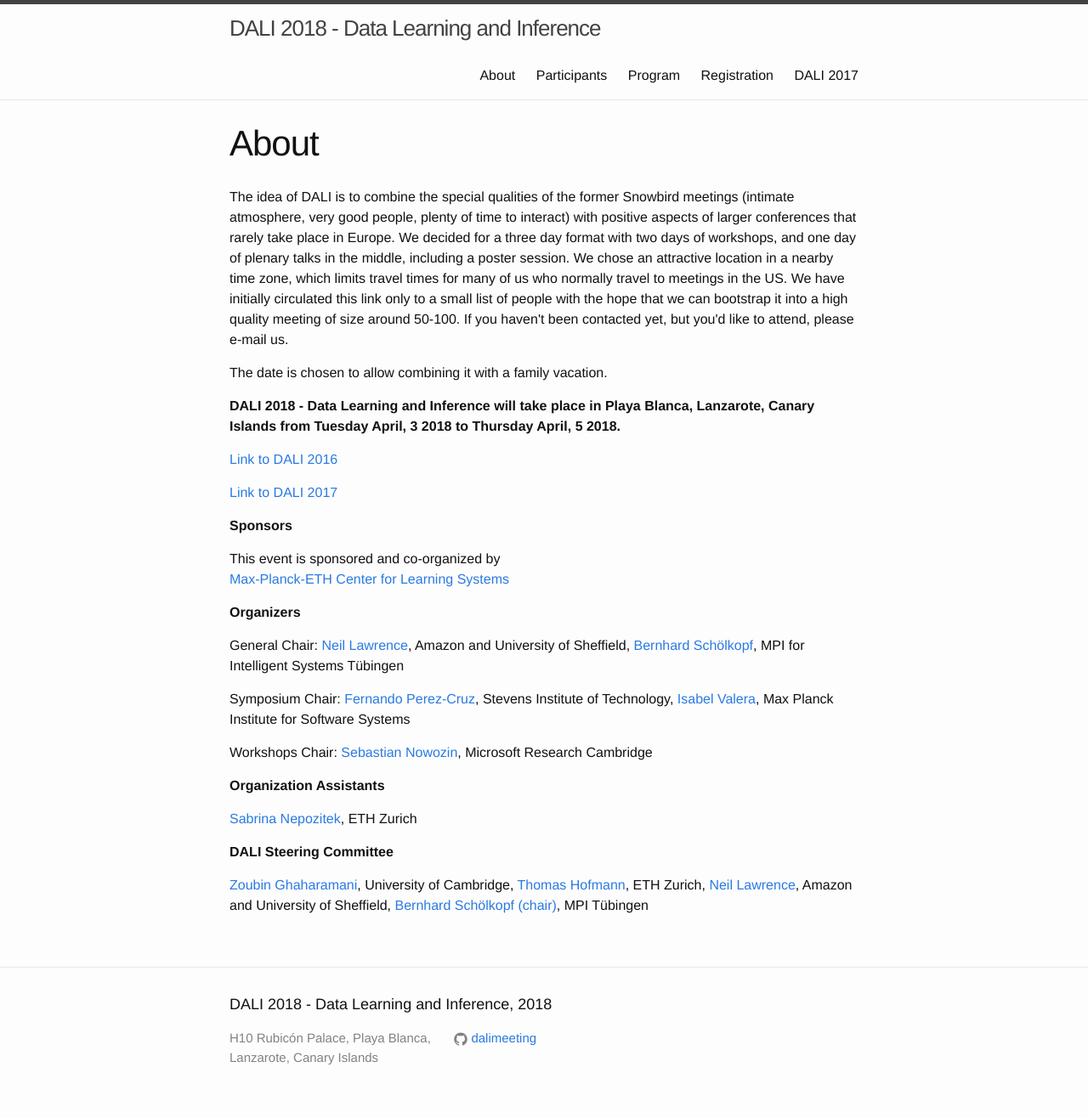
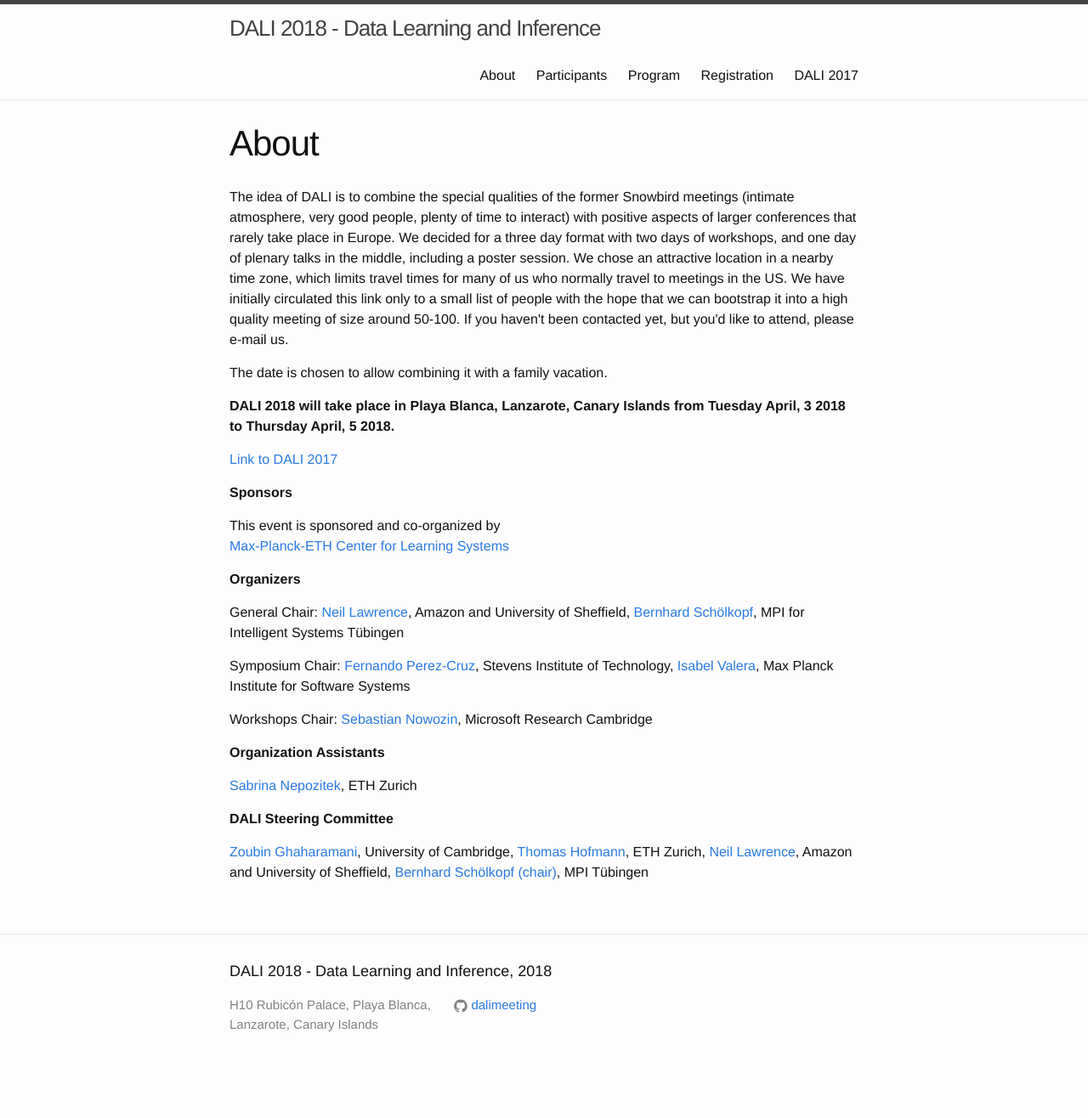
Before and after one commit to dalimeeting/dalimeeting.github.io, a Jekyll site: the page built from index.html, in a window 1280 px wide. Shown: the whole page at 85% size. Built offline with Jekyll 4.4.1, drawn with Linux system fonts in a browser that asks for light colours; after the commit the page ends 1277 px from its top, so only the background shows below that; some of the changed lines change nothing that is shown.

Commit message:
Update draft program

```diff
--- a/_layouts/about.html
+++ b/_layouts/about.html
@@ -10,7 +10,7 @@
 
   <p>The date is chosen to allow combining it with a family vacation. </p>
 
-  <p><strong>{{ site.conference.name }} will take place in {{ site.conference.location }} from {{ site.conference.dates[0] | date: "%A %B, %-d %Y" }} to  {{ site.conference.dates.last | date: "%A %B, %-d %Y" }}.</strong></p>
+  <p><strong>{{ site.conference.shortname }} {{ site.conference.year }} will take place in {{ site.conference.location }} from {{ site.conference.dates[0] | date: "%A %B, %-d %Y" }} to  {{ site.conference.dates.last | date: "%A %B, %-d %Y" }}.</strong></p>
 
   {{ content }}
 
--- a/index.html
+++ b/index.html
@@ -3,5 +3,3 @@
 title: About
 weight: 1
 ---
-
-  <p><a href="http://dalimeeting.org/dali2016/">Link to DALI 2016</a> </p>
```
